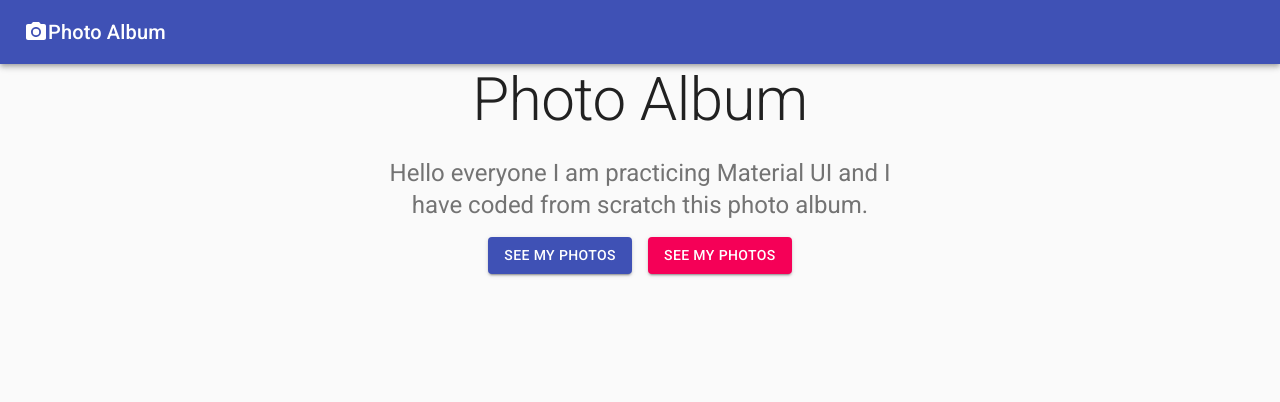
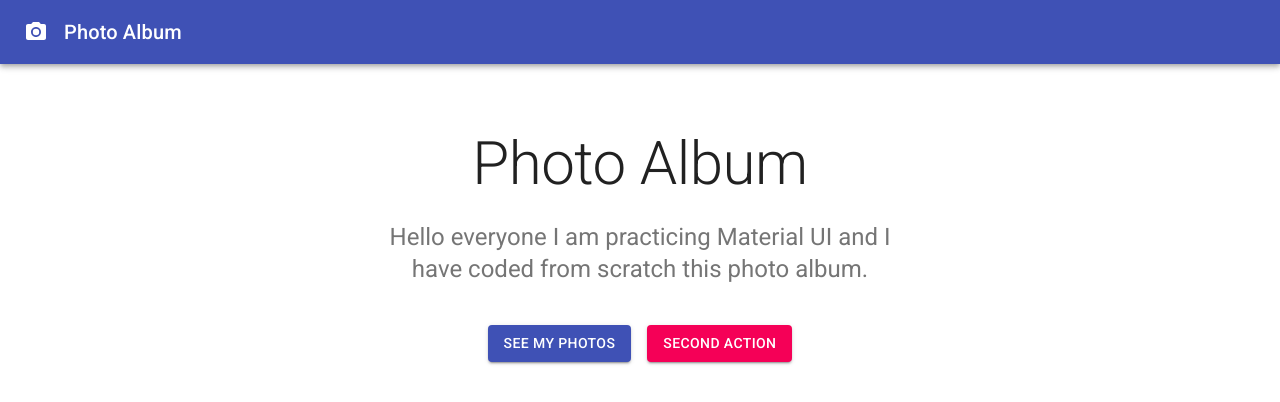
Before and after one commit to iamlydial/material-ui-demo, a React (Create React App) app: page / in a window 1280 px wide. Shown: the top 402 px of the page. Built offline with nearby package versions, Linux system fonts and the light colour scheme.

Commit message:
added styles.js file and style in js with import in main app

```diff
--- a/src/App.jsx
+++ b/src/App.jsx
@@ -15,20 +15,23 @@
 
 import { PhotoCamera } from "@material-ui/icons";
 
+import useStyles from "./styles";
+
 const App = () => {
+  const classes = useStyles();
   return (
     <div>
       <>
         <CssBaseline />
         <AppBar position="relative">
           <Toolbar>
-            <PhotoCamera />
+            <PhotoCamera className={classes.icon} />
             <Typography variant="h6">Photo Album</Typography>
           </Toolbar>
         </AppBar>
         <main>
-          <div>
-            <Container maxWidth="sm">
+          <div className={classes.container}>
+            <Container maxWidth="sm" style={{ mt: "100px" }}>
               <Typography
                 variant="h2"
                 align="center"
@@ -46,7 +49,7 @@
                 Hello everyone I am practicing Material UI and I have coded from
                 scratch this photo album.
               </Typography>
-              <div>
+              <div className={classes.buttons}>
                 <Grid container spacing={2} justifyContent="center">
                   <Grid item>
                     <Button variant="contained" color="primary">
@@ -55,7 +58,7 @@
                   </Grid>
                   <Grid item>
                     <Button variant="contained" color="secondary">
-                      See my photos
+                      Second Action
                     </Button>
                   </Grid>
                 </Grid>
--- /dev/null
+++ b/src/styles.js
@@ -0,0 +1,15 @@
+import { makeStyles } from "@material-ui/core";
+const useStyles = makeStyles((theme) => ({
+  container: {
+    backgroundColor: theme.palette.background.paper,
+    padding: theme.spacing(8, 0, 6),
+  },
+  icon: {
+    marginRight: theme.spacing(2),
+  },
+  buttons: {
+    marginTop: "40px",
+  },
+}));
+
+export default useStyles;
```
